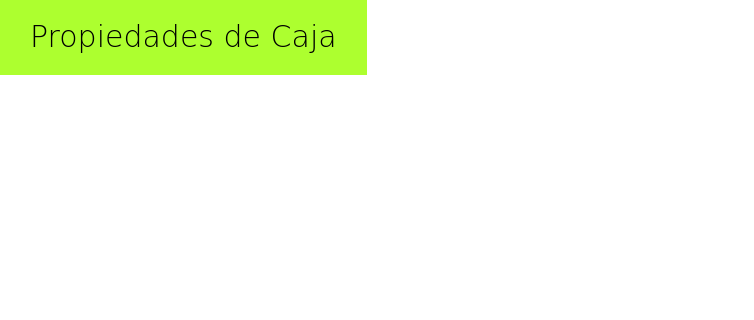
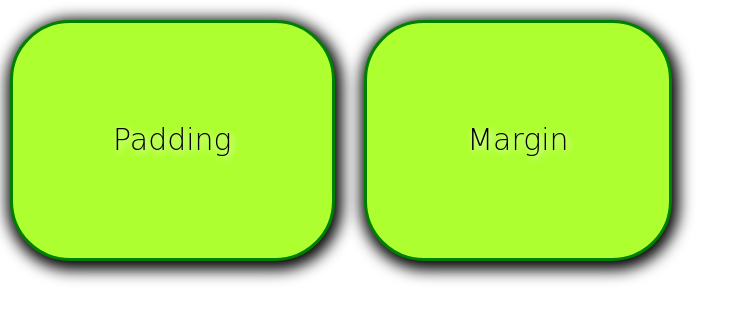
Before and after one commit to anabelen-bc/CURSO-CSS-BASICO-SOYDALTO, a plain HTML site: page Propiedades de Cajas/index.html in a window 1280 px wide. Shown: the whole page, without its empty margins (0-754 px from the left). Drawn offline with Linux system fonts and the light colour scheme.

Commit message:
Propiedades de Cajas

```diff
--- a/Propiedades de Cajas/estilo.css
+++ b/Propiedades de Cajas/estilo.css
@@ -9,15 +9,28 @@ h2 {
     /*Cambia el color de fondo*/
     display: inline-block;
     /*Se comporta como un elemento en linea, pero adquiere las propiedades de un elemento en bloque*/
-    padding-bottom: 20px;
+    padding: 100px;
     /*Es una propiedad acortada, Es la distancia que hay entre el texto y la caja*/
-    padding-top: 20px;
-    padding-left: 30px;
-    padding-right: 30px;
     /* left:Borde izquierdo;  top:Boder superior;  right: borde derecho; bottom: Borde inferior; */
+    /* height: 100px; Largo*/
+    /* width: 300px; /*Ancho*/
+    box-sizing: border-box;
+    text-align: center;
+    margin: 20px 10px;
+    /*Marca el espacio que existe entre dos bloques*/
+    border-radius: 2em; /*Por defecto es de 16 px*/
+    border: 3px solid green;
 
+    box-shadow: 2px 4px 15px 5px ;/*Le da sombra a la Caja, moviendonos en eje*/
+text-shadow: 2px 2px 7px #fff;
 }
 
+/*BOX MODEL - Es el modelo donde trabajamos las cajas, tiene las siguientes propiedades, content, padding, border, margin, estas 4 tienen un orden jerarquico, CONTENT (se modifica con line-height), el PADDING (con padding), BORDER (con border), MARGIN (con margin).
+1-Contenido
+2-Padding
+3-Border
+4-Margin
+*/
 
 
 /* padding: 20px; (Le da un borde de 20 px a todos los lados, es una forma corta de realizarlo)
--- a/Propiedades de Cajas/index.html
+++ b/Propiedades de Cajas/index.html
@@ -10,6 +10,6 @@
 <body>
 
 </body>
-<h2>Propiedades de Caja</h2>
-
+<h2>Padding</h2>
+<h2>Margin</h2>
 </html>
```
